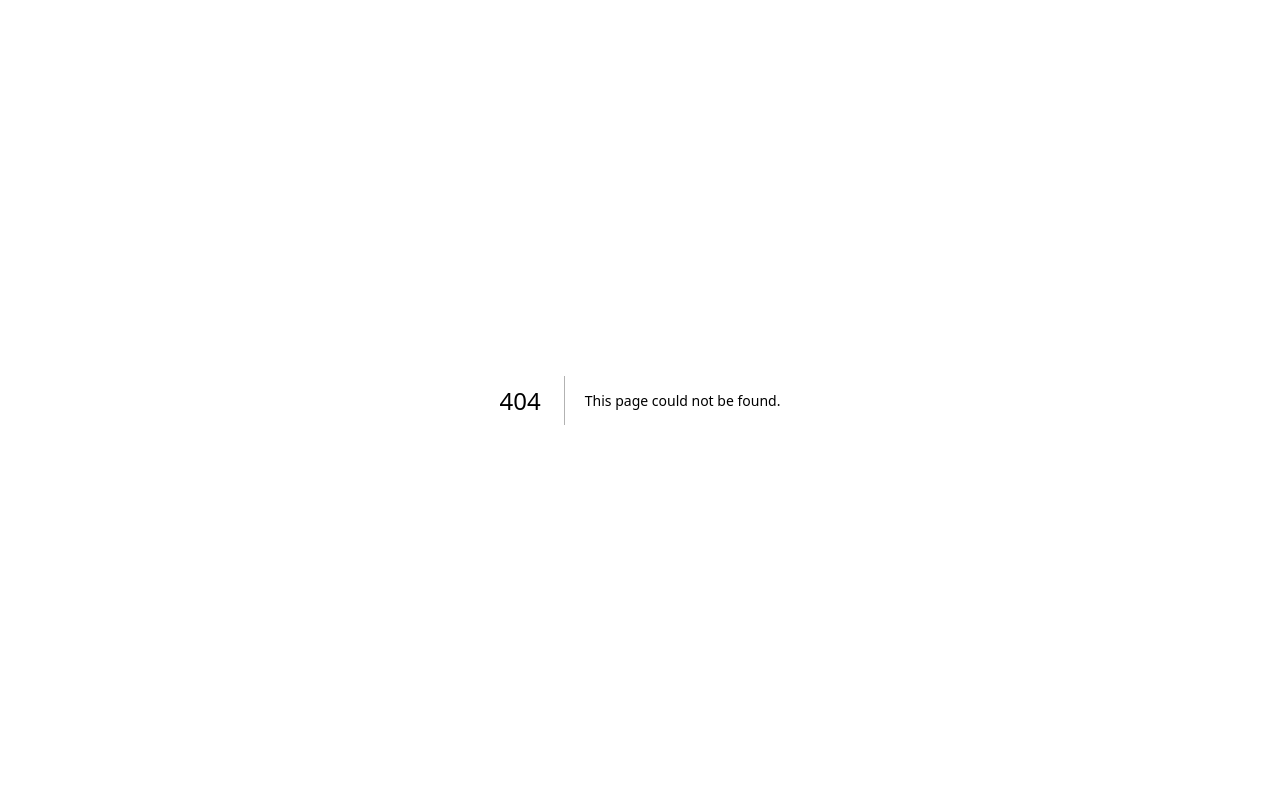
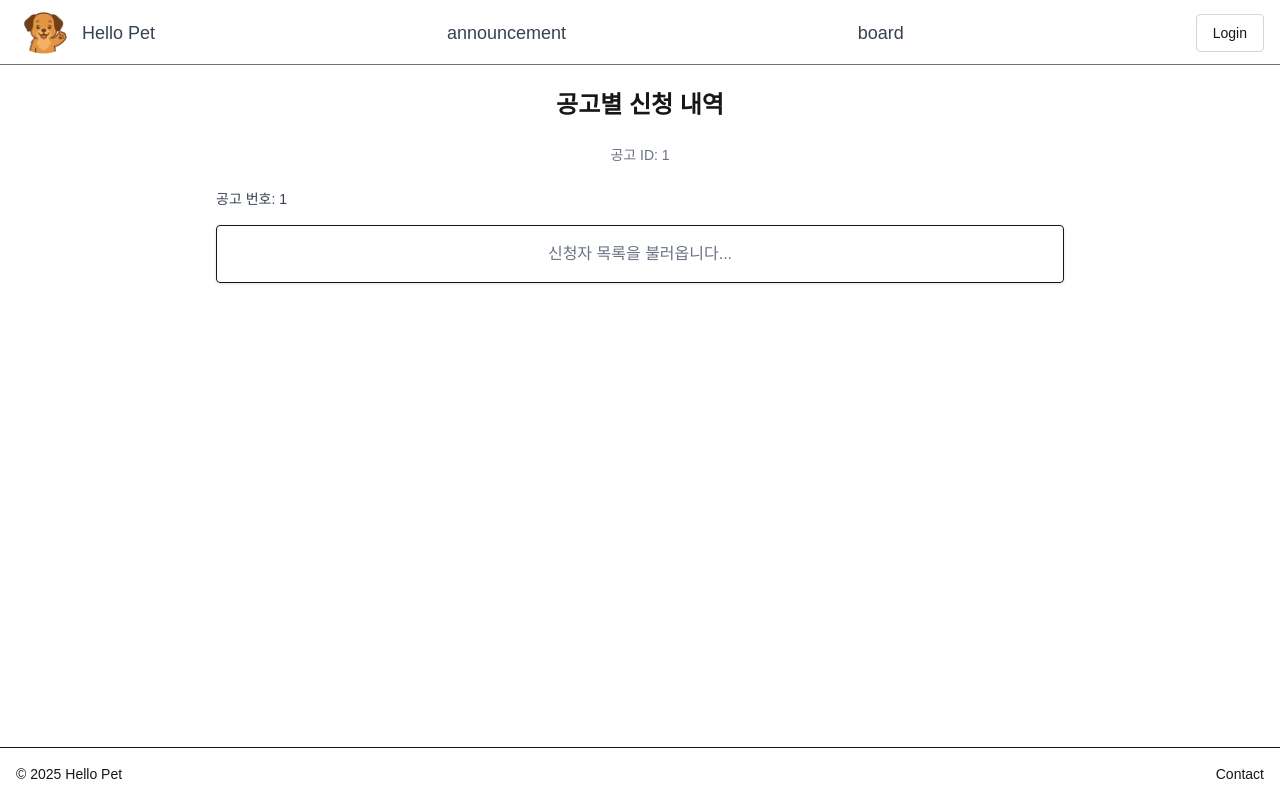
Before and after one commit to sesac7-hello-pet/front, a Next.js app: page /announcements/1/applications in a window 1280 px wide. Before the commit this address had no page. Built offline with nearby package versions, Linux system fonts and the light colour scheme; no server answers.

Commit message:
feat: 공고별 신청 내역 페이지 기본 레이아웃 및 UI 구조 구현 [#front-22]

```diff
--- /dev/null
+++ b/app/(site)/announcements/[id]/applications/page.tsx
@@ -0,0 +1,18 @@
+"use client";
+
+import AnnouncementApplicationList from "@/app/components/announcementApplications/AnnouncementApplicationList";
+import { useParams } from "next/navigation";
+import { useState, useEffect } from "react";
+
+export default function AnnouncementApplicationsPage() {
+    const { id } = useParams<{ id: string }>();
+
+    return (
+        <div className="max-w-4xl mx-auto p-6 space-y-6">
+            <h1 className="text-2xl font-bold text-center">공고별 신청 내역</h1>
+            <p className="text-sm text-center text-gray-500">공고 ID: {id}</p>
+
+            <AnnouncementApplicationList announcementId={Number(id)} />
+        </div>
+    );
+}
--- /dev/null
+++ b/app/components/announcementApplications/AnnouncementApplicationList.tsx
@@ -0,0 +1,18 @@
+interface Props {
+    announcementId: number;
+}
+
+export default function AnnouncementApplicationList({ announcementId }: Props) {
+    return (
+        <div className="space-y-4">
+            <div className="text-gray-700 text-sm">
+                <span>공고 번호: {announcementId}</span>
+                {/* 나중에 공고 생성일 추가 가능 */}
+            </div>
+
+            <div className="border p-4 rounded shadow-sm">
+                <p className="text-center text-gray-500">신청자 목록을 불러옵니다...</p>
+            </div>
+        </div>
+    );
+}
```
